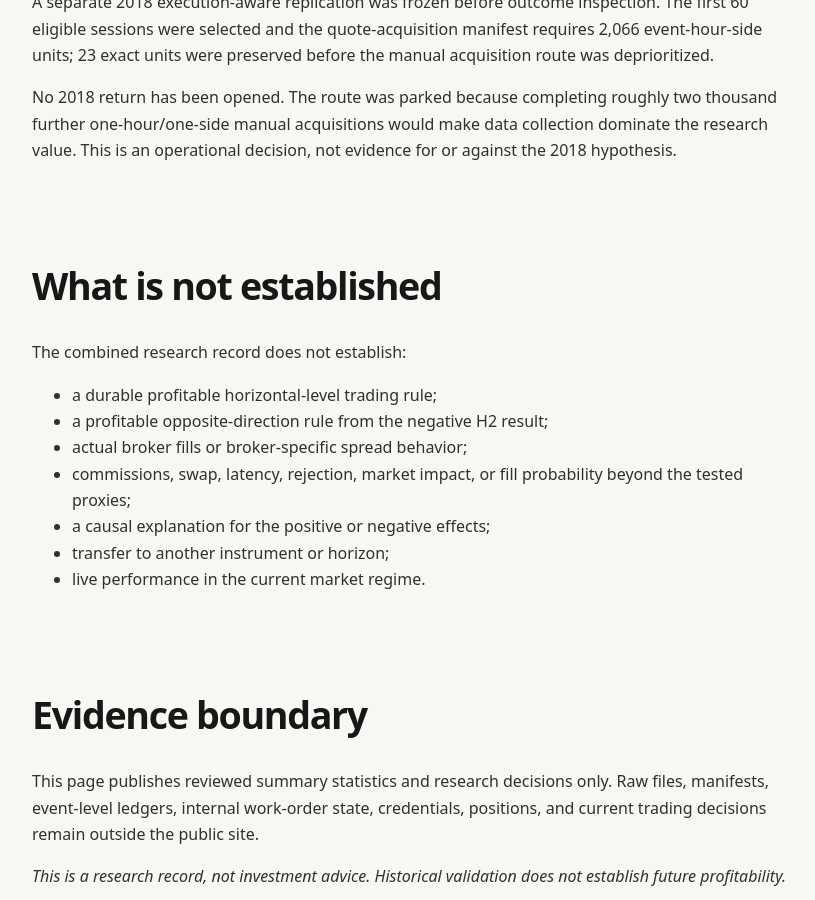
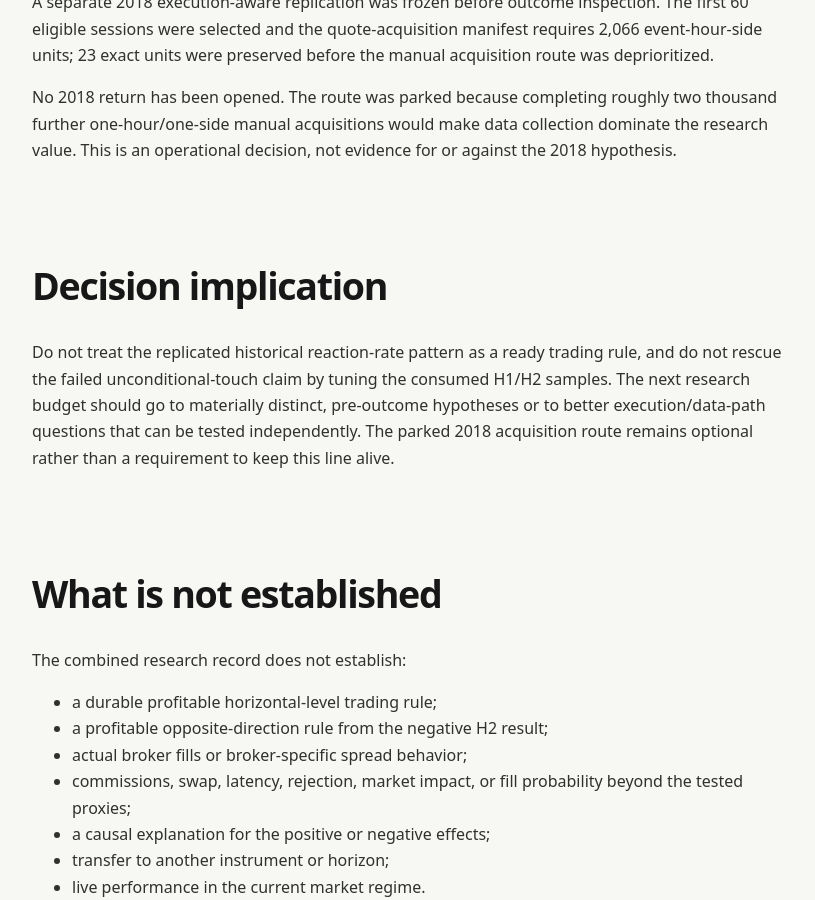
Before and after one commit to Josh-Temple/studio-lab-research, a Jekyll site: the page built from _research/gold-horizontal-replication-execution-evidence.md, in a window 1280 px wide and 900 px high, scrolled down 4594 px. Shown: the whole window, without its empty margins (48-863 px from the left). Built offline with Jekyll 4.4.1, drawn with Linux system fonts in a browser that asks for light colours.

Commit message:
Add decision implication to integrated GOLD evidence

```diff
--- a/_research/gold-horizontal-replication-execution-evidence.md
+++ b/_research/gold-horizontal-replication-execution-evidence.md
@@ -96,6 +96,10 @@ A separate 2018 execution-aware replication was frozen before outcome inspection
 
 No 2018 return has been opened. The route was parked because completing roughly two thousand further one-hour/one-side manual acquisitions would make data collection dominate the research value. This is an operational decision, not evidence for or against the 2018 hypothesis.
 
+## Decision implication
+
+Do not treat the replicated historical reaction-rate pattern as a ready trading rule, and do not rescue the failed unconditional-touch claim by tuning the consumed H1/H2 samples. The next research budget should go to materially distinct, pre-outcome hypotheses or to better execution/data-path questions that can be tested independently. The parked 2018 acquisition route remains optional rather than a requirement to keep this line alive.
+
 ## What is not established
 
 The combined research record does not establish:
```
